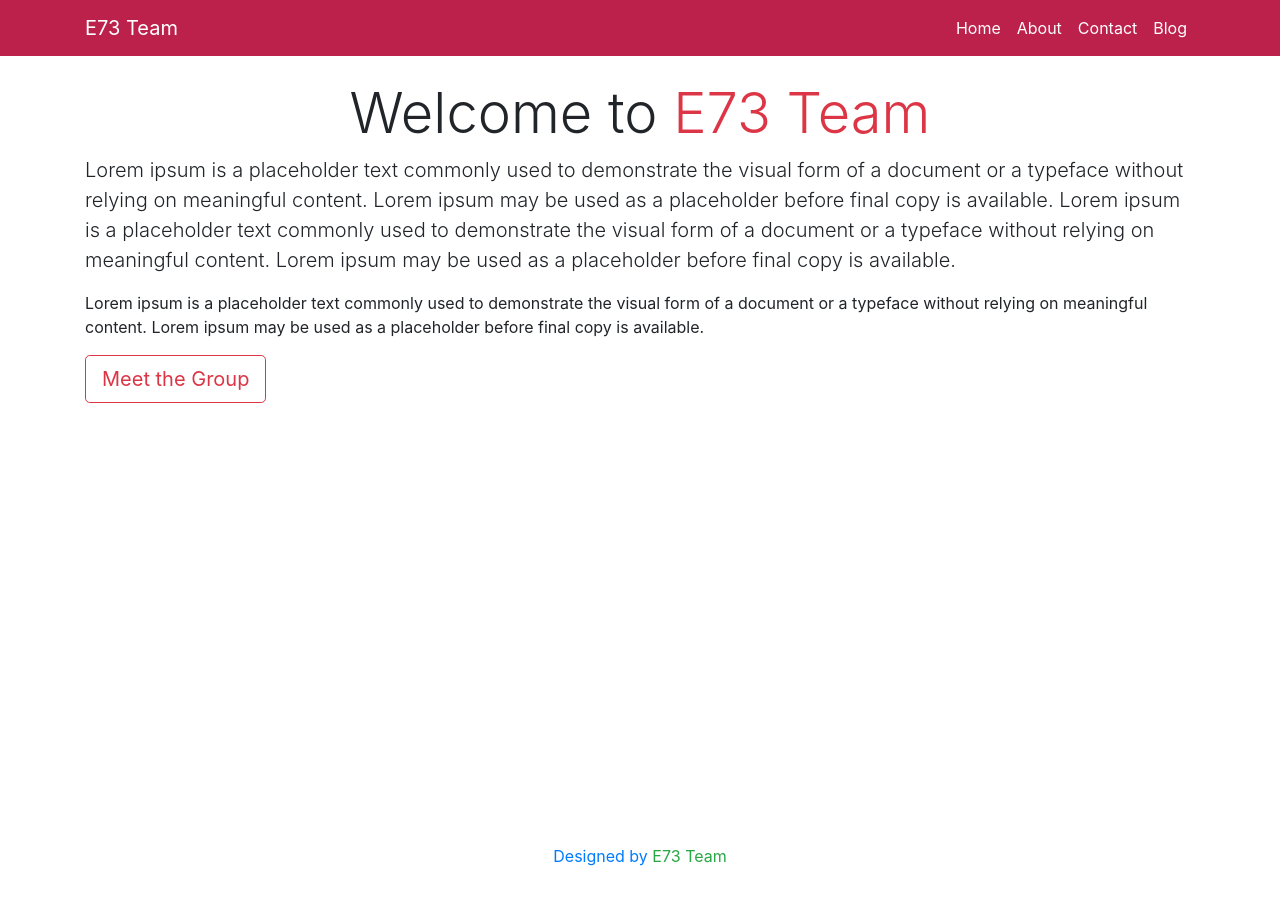
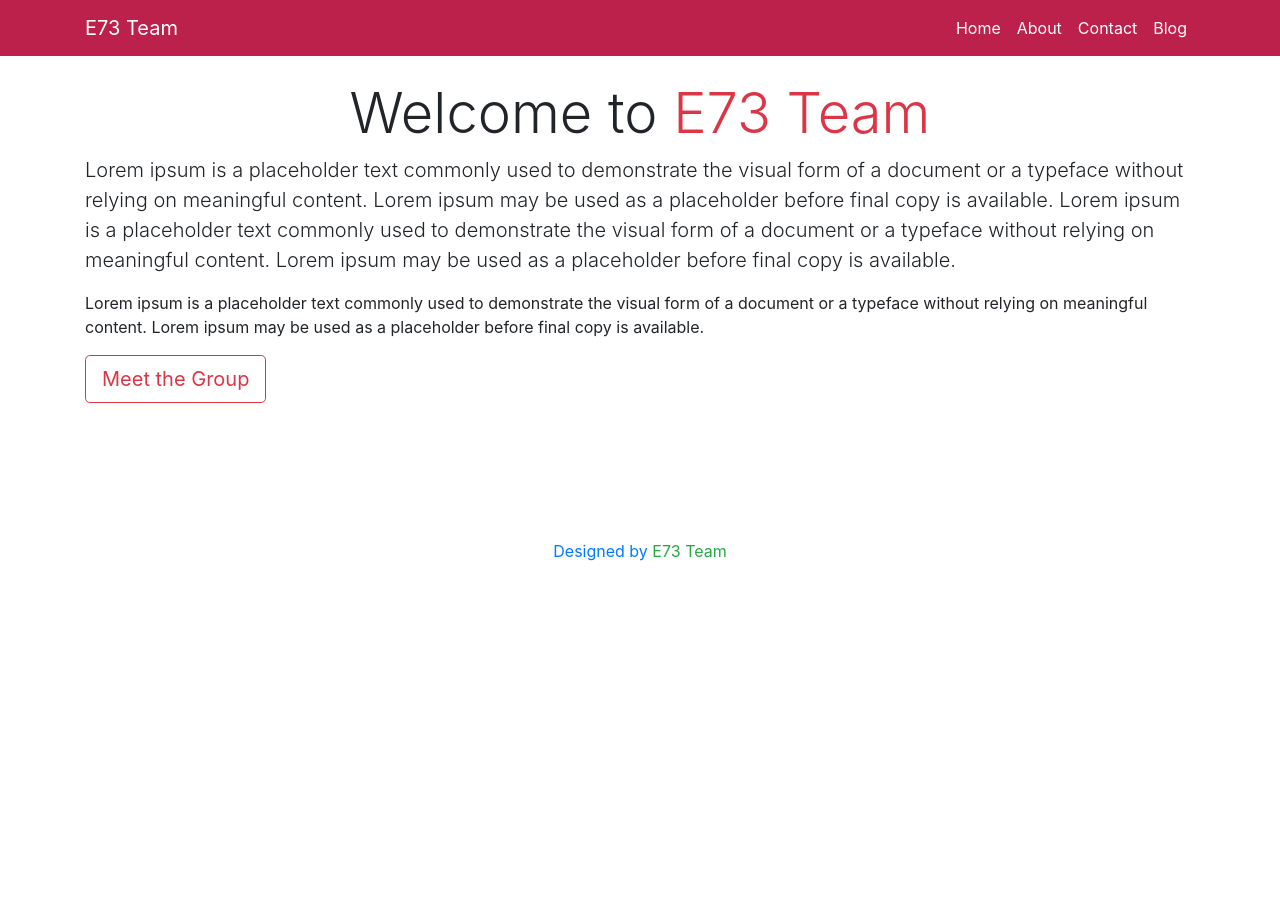
Before and after one commit to hasnattanvir/diue73.github.io, a Jekyll site: the page built from index.html, in a window 1280 px wide. Built offline with Jekyll 4.4.1, drawn with Linux system fonts in a browser that asks for light colours.

Commit message:
Update main.scss

```diff
--- a/assets/css/main.scss
+++ b/assets/css/main.scss
@@ -30,7 +30,7 @@
 }
 // Footer
 .footer {
-  position: fixed;
+  position: relative;
   bottom: 0;
   width: 100%;
   background-color: #fff;
```
